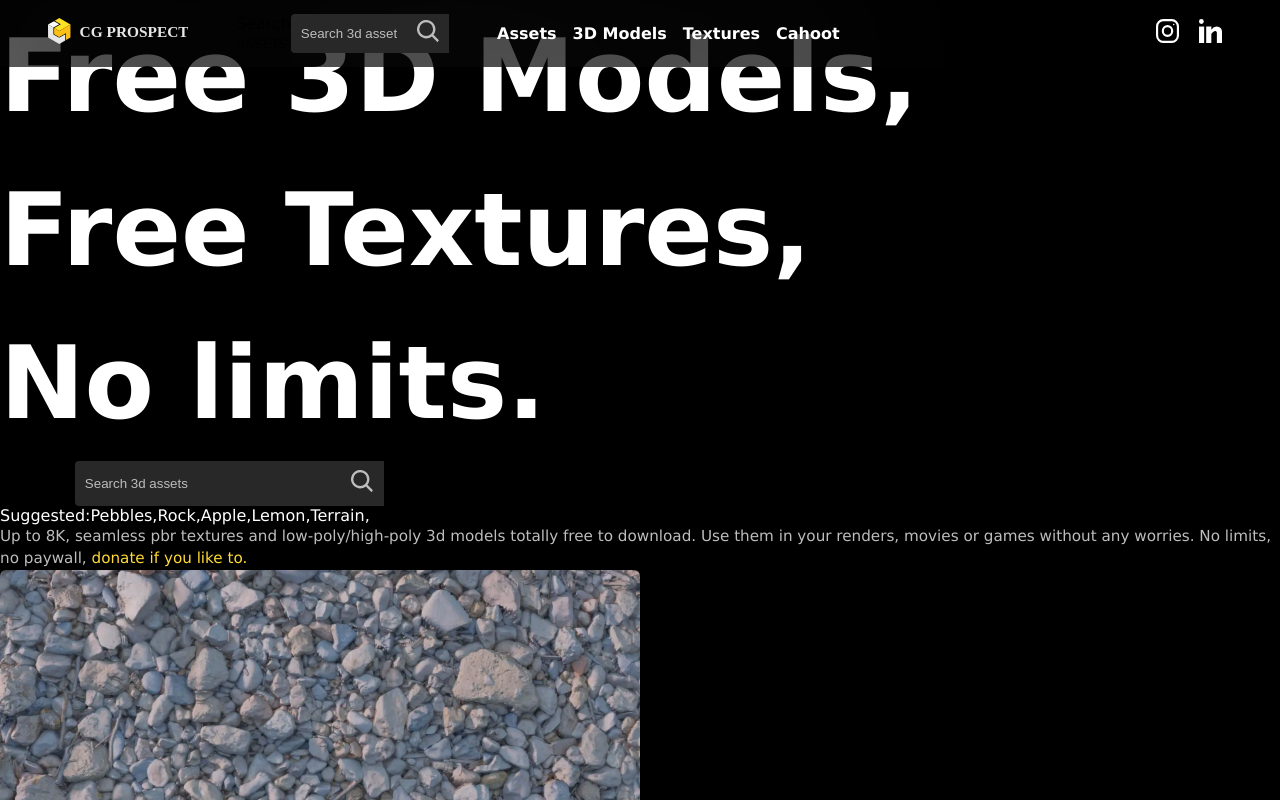
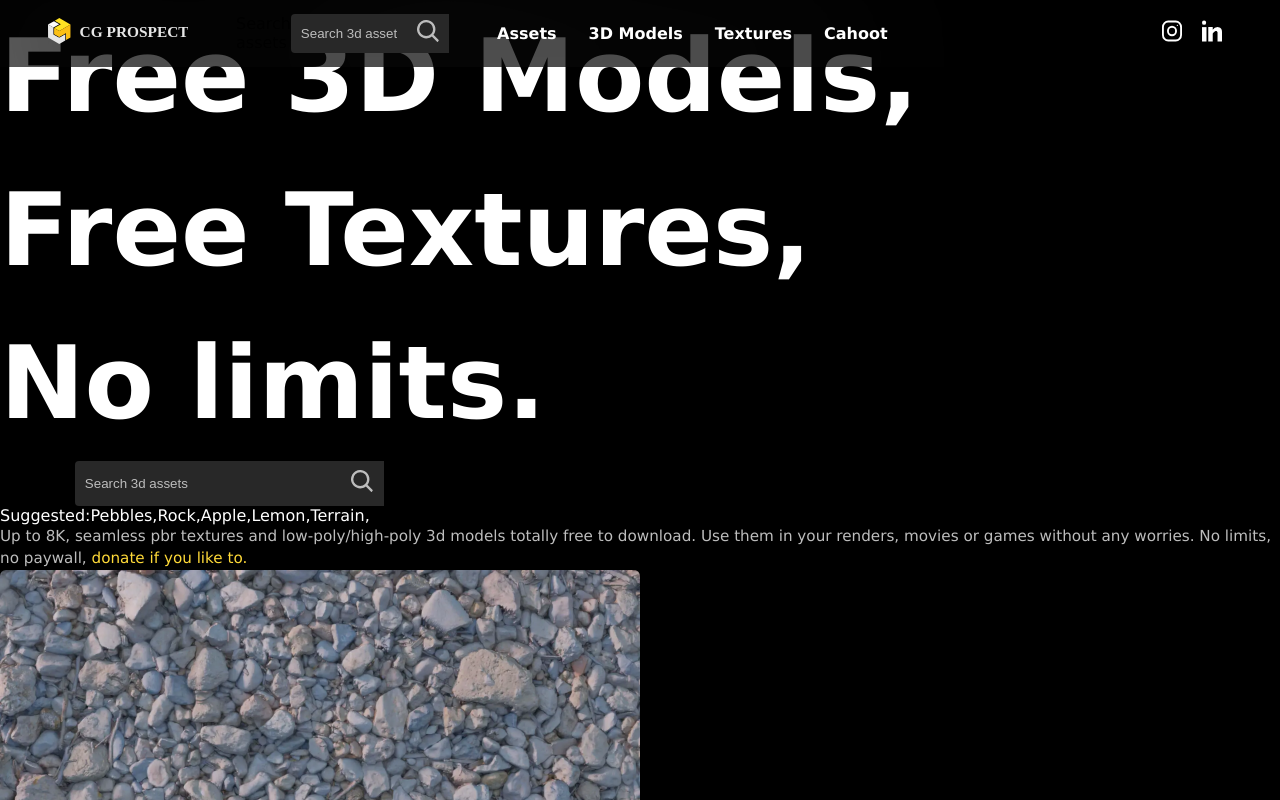
Before and after one commit to IvanSmiths/cgprospect-new, a Next.js app: page / in a window 1280 px wide. Shown: the top 800 px of the page. Built offline with nearby package versions, Linux system fonts and the light colour scheme.

Commit message:
Update globals.css

```diff
--- a/styles/globals.css
+++ b/styles/globals.css
@@ -185,7 +185,7 @@ select:hover {
 }
 
 .navbar-social-cnt img {
-  width: 43px;
+  width: 40px;
 }
 
 .navbar-ul-cnt {
@@ -193,7 +193,7 @@ select:hover {
   justify-content: center;
   align-items: center;
   font-weight: 800;
-  gap: var(--marginElementLittle);
+  gap: var(--marginElement);
 }
 
 .searchbar-cnt {
```
